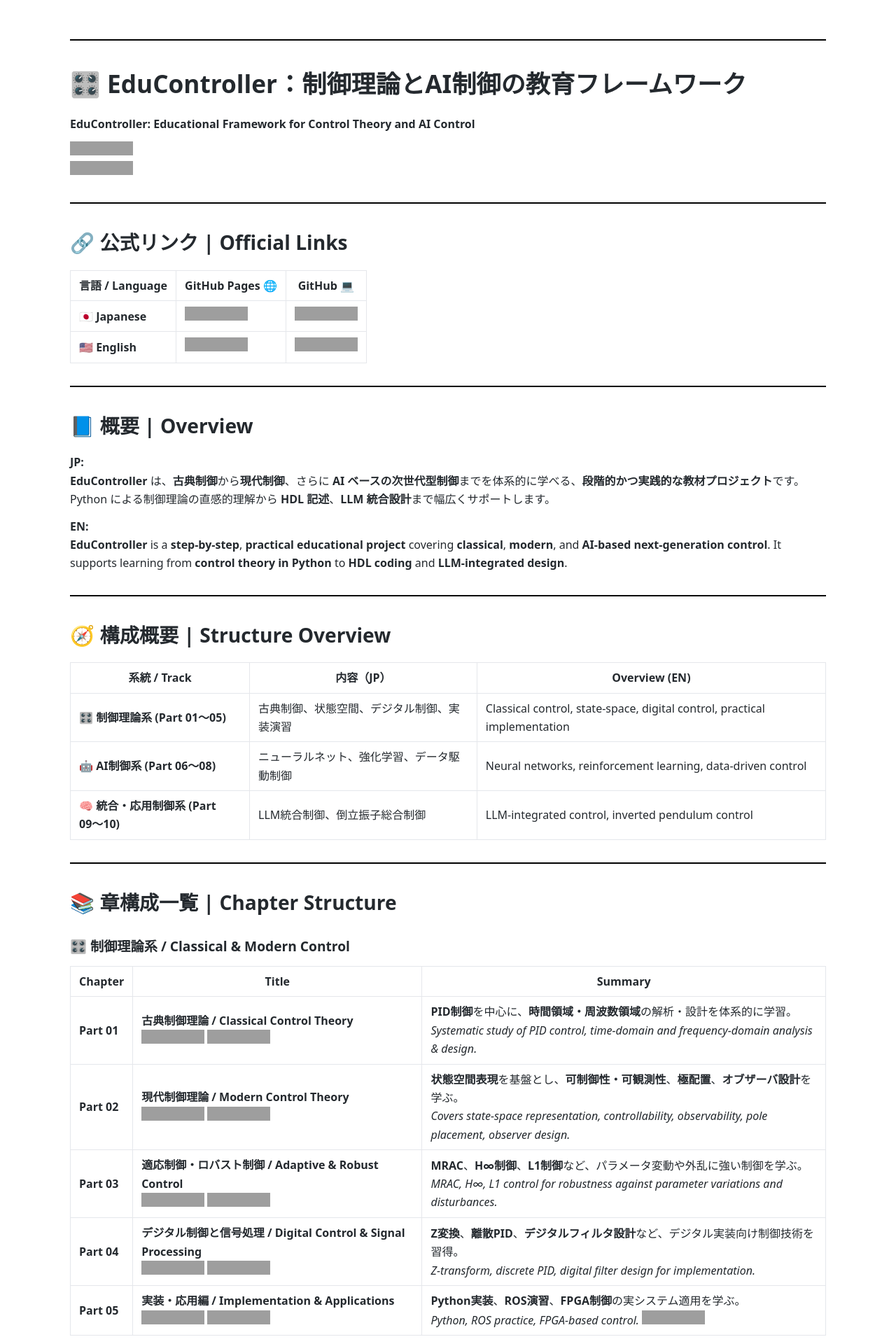
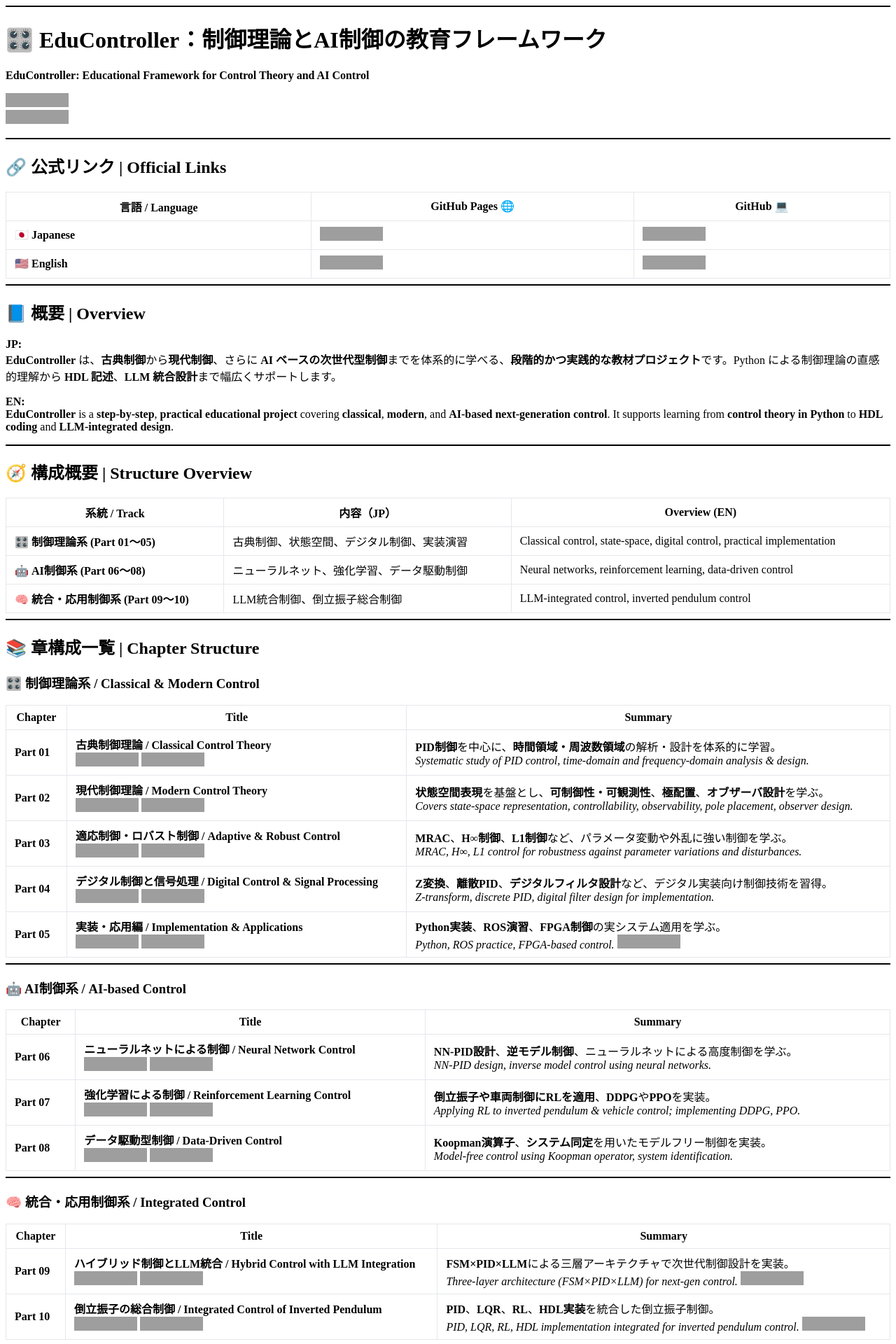
Before and after one commit to Samizo-AITL/EduController, a Jekyll site: the page built from index.md, in a window 1280 px wide. Shown: the top 1920 px of the page at 70% size. Built offline with Jekyll 4.4.1, drawn with Linux system fonts in a browser that asks for light colours; grey boxes are pictures that could not be loaded.

Commit message:
Update style.css

```diff
--- a/assets/css/style.css
+++ b/assets/css/style.css
@@ -1,132 +1,20 @@
-:root{
-  color-scheme: light;
-  --fg:#24292e; --bg:#fff; --muted:#6a737d;
-  --border-table:#e5e7eb;   /* 表は薄いグレー */
-  --border-divider:#000000; /* 区切り線は黒実線 */
-  --accent:#0366d6;
-  --content-max:1080px; --pad-x:clamp(1rem,4vw,2rem); --pad-y:1.5rem;
-  --radius:8px; --shadow:0 1px 2px rgba(0,0,0,.04);
+/* ──────────────── */
+/* Minimal CSS Style */
+/* ──────────────── */
+
+/* 区切り線は黒実線 */
+hr {
+  border: 0;
+  border-top: 2px solid #000;
 }
 
-html,body {
-  margin:0; padding:0;
-  background:var(--bg); color:var(--fg);
-  font:16px/1.65 system-ui,-apple-system,BlinkMacSystemFont,"Segoe UI",Helvetica,Arial,sans-serif;
+/* 表のスタイル */
+table {
+  border-collapse: collapse;
+  width: 100%;
 }
 
-a { color:var(--accent); text-decoration:none; }
-a:hover { text-decoration:underline; }
-
-img,svg,canvas,video { max-width:100%; height:auto; }
-
-pre,code {
-  font-family:ui-monospace,SFMono-Regular,Menlo,Consolas,"Liberation Mono",monospace;
+th, td {
+  border: 1px solid #e5e7eb; /* 薄い線 */
+  padding: .5rem .75rem;
 }
-pre {
-  background:#f6f8fa;
-  border:1px solid var(--border-table);
-  padding:1rem;
-  border-radius:var(--radius);
-  overflow:auto;
-}
-code {
-  background:#f6f8fa;
-  border:1px solid var(--border-table);
-  border-radius:4px;
-  padding:.1em .3em;
-}
-
-table {
-  border-collapse:collapse;
-  width:100%;
-  overflow-x:auto;
-  display:block;
-}
-th,td {
-  border:1px solid var(--border-table); /* 表は薄い線 */
-  padding:.5rem .75rem;
-}
-
-p { margin:.75rem 0; }
-
-.container {
-  max-width:var(--content-max);
-  margin:0 auto;
-  padding:var(--pad-y) var(--pad-x);
-}
-
-h1,h2,h3 { scroll-margin-top:80px; }
-h1 { font-size:clamp(1.8rem,3vw,2.2rem); margin:0 0 1rem; }
-h2 { font-size:clamp(1.4rem,2.2vw,1.8rem); margin:2rem 0 1rem; }
-h3 { font-size:1.2rem; margin:1.5rem 0 .75rem; }
-
-.note {
-  border-left:4px solid var(--accent);
-  padding:.5rem 1rem;
-  background:#f6f8fa;
-  border-radius:6px;
-}
-
-mjx-container[jax="CHTML"][display="true"] {
-  display:block;
-  text-align:center;
-  margin:1em auto;
-}
-
-.mermaid { display:block; margin:1.25rem auto; max-width:100%; }
-.mermaid svg { height:auto !important; width:100% !important; }
-
-hr { border:0; border-top:2px solid var(--border-divider); margin:2rem 0; } /* 区切り線は黒実線 */
-
-blockquote {
-  border-left:4px solid var(--border-table);
-  margin:1rem 0;
-  padding:.5rem 1rem;
-  color:var(--muted);
-  background:#fafafa;
-}
-
-/* ========== Dividers(区切り線)は黒実線 ========== */
-.markdown-body hr,
-.container hr,
-hr {
-  border: 0 !important;
-  border-top: 2px solid #000 !important; /* 黒実線 */
-  margin: 2rem 0 !important;
-}
-
-/* ========== 表の罫線は薄いグレー ========== */
-.markdown-body table,
-.markdown-body thead,
-.markdown-body tbody,
-.markdown-body tr,
-.markdown-body th,
-.markdown-body td,
-table, thead, tbody, tr, th, td {
-  border-color: #e5e7eb !important;      /* 薄い線 */
-}
-
-.markdown-body table,
-table {
-  border-collapse: collapse !important;
-  width: 100% !important;
-}
-
-.markdown-body th,
-.markdown-body td,
-th, td {
-  border: 1px solid #e5e7eb !important;
-  padding: .5rem .75rem !important;
-}
-
-/* コード枠・インラインコードも薄い枠で統一（任意） */
-.markdown-body pre, pre {
-  background: #f6f8fa !important;
-  border: 1px solid #e5e7eb !important;
-}
-.markdown-body code, code {
-  background: #f6f8fa !important;
-  border: 1px solid #e5e7eb !important;
-  border-radius: 4px !important;
-  padding: .1em .3em !important;
-}
```
